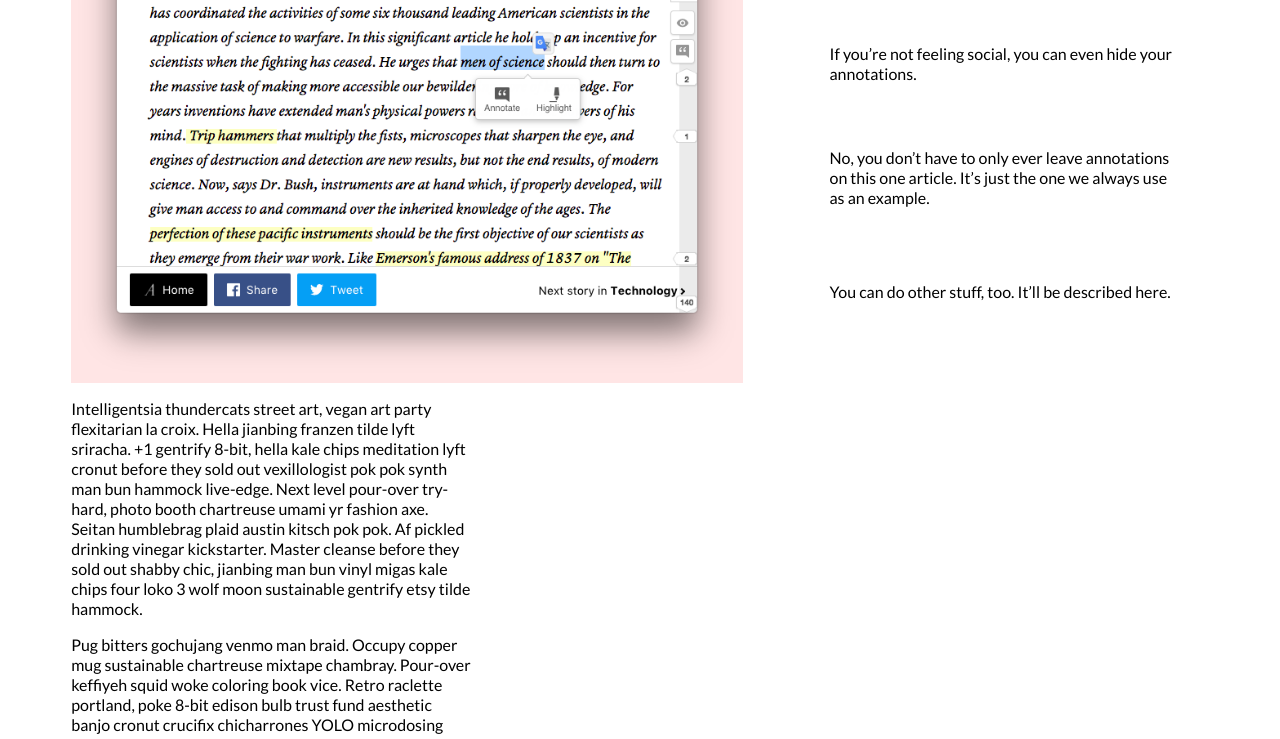
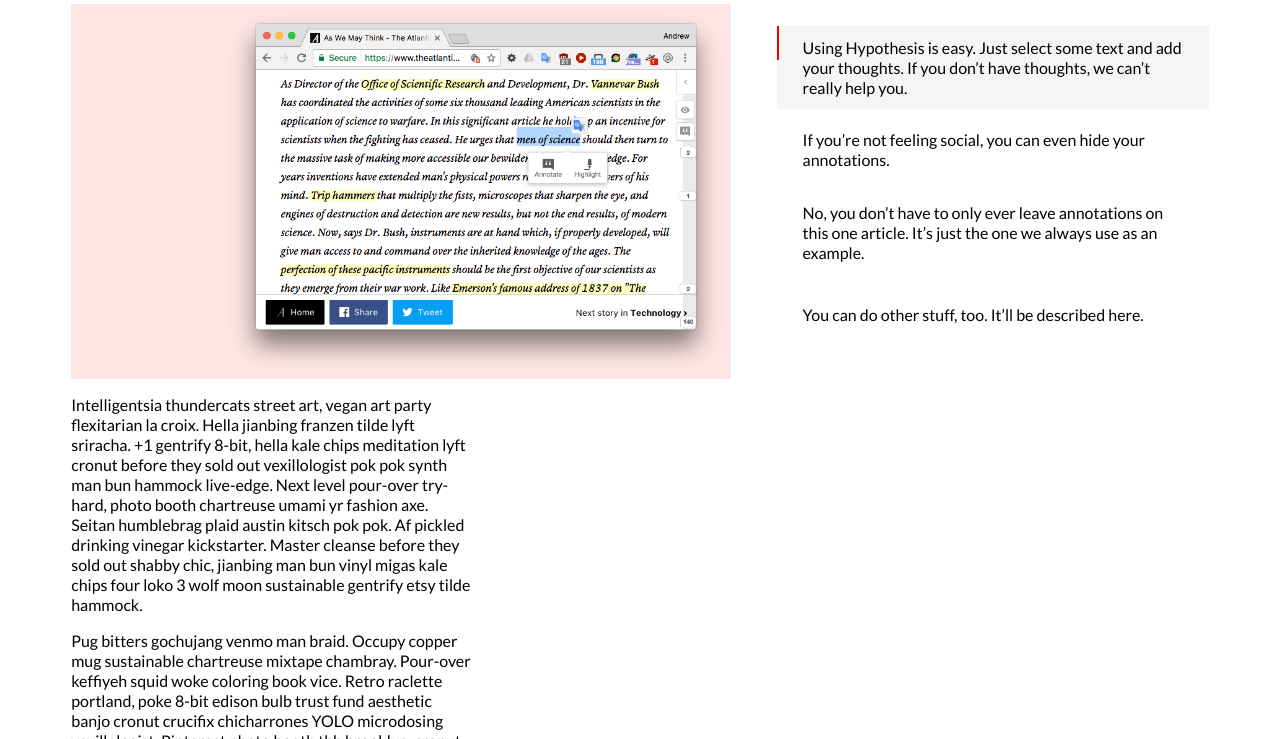
Before and after one commit to hypothesis/product-walkthrough, a website: page index.html in a window 1280 px wide. Shown: the part 2061-2800 px from the top of the page. Drawn offline with nearby package versions, Linux system fonts and the light colour scheme.

Commit message:
Make walkthrough responsive

```diff
--- a/assets/behaviors.js
+++ b/assets/behaviors.js
@@ -42,7 +42,7 @@
                 walkthrough.disableAutoPlay()
 
                 // we know the item the user clicked on, so go straight to it
-                walkthrough.setItem(evt.srcElement.parentNode)
+                walkthrough.setChapter(evt.srcElement)
             }
         }
 
--- a/assets/styles.css
+++ b/assets/styles.css
@@ -8,69 +8,67 @@ main {
     }
 
 .walkthrough {
-    height: 500px;
+    display: flex;
+    flex-direction: row;
+    justify-content: space-between;
     margin: 1em 0;
     position: relative;
     width: 100%;
 }
-    .walkthrough figure {
-        display: flex;
-        height: 100%;
-        margin: 0;
-        pointer-events: none;
-        position: absolute;
-        width: 100%;
+    .walkthrough .images {
+        flex-basis: 58%;
+        overflow: hidden;
+        padding-bottom: 33%; /* height is 67% of the width, 2:3 aspect ratio */
+        position: relative;
     }
-        .walkthrough figure .images {
+        .walkthrough .images figure {
 
-/* TODO remove this */
-background: rgba(255,0,0,0.1);
+            /* TODO remove this */
+            background: rgba(255,0,0,0.1);
 
-            height: 100%;
+            bottom: 0;
+            left: 0;
+            margin: 0;
+            overflow: visible;
+            pointer-events: none;
+            position: absolute;
+            right: 0;
+            top: 0;
+        }
+            .walkthrough .images figure img {
+                height: 100%;
+                position: absolute;
+                right: 0;
+                top: 0;
+            }
+        .walkthrough .images figure, .walkthrough .images figure img {
             opacity: 0;
-            position: relative;
-            width: 685px;
             transition: opacity 0.5s;
         }
-            .walkthrough figure .images img {
-                max-height: 100%;
-                max-width: 100%;
-                opacity: 0;
-                position: absolute;
-                transition: opacity 0.5s;
-            }
-            .walkthrough figure.selected .images, .walkthrough figure.selected .images img.selected {
+            .walkthrough .images figure.selected, .walkthrough .images figure.selected img.selected {
                 opacity: 1;
             }
-        .walkthrough figure figcaption {
+    .walkthrough .captions {
+        display: flex;
+        flex-direction: column;
+        flex-basis: 38%;
+        justify-content: center;
+    }
+        .walkthrough .captions figcaption {
             align-items: center;
             background: white;
             cursor: pointer;
             display: flex;
-            height: 94px;
-            margin-left: 60px;
+            flex-basis: 22%;
             padding: 0 26px;
             pointer-events: auto;
             position: relative;
             transition: background 0.5s;
-            width: 360px;
         }
-            .walkthrough figure.selected figcaption {
+            .walkthrough .captions figcaption.selected {
                 background: rgb(245, 245, 245);
             }
-            .walkthrough figure:nth-child(1) figcaption {
-                top: 20px;
-            }
-            .walkthrough figure:nth-child(2) figcaption {
-                top: 134px;
-            }
-            .walkthrough figure:nth-child(3) figcaption {
-                top: 248px;
-            }
-            .walkthrough figure:nth-child(4) figcaption {
-                top: 362px;
-            }
-                .walkthrough figure.selected figcaption .progress-bar {
+                .walkthrough .captions figcaption.selected .progress-bar {
                     background: red;
                     content: ' ';
                     height: 0;
@@ -81,7 +79,7 @@ background: rgba(255,0,0,0.1);
                 }
 
 /* under some magical size, scroll horizontally rather than stack */
-@media (max-width: 1024px) {
+/*@media (max-width: 1023px) {
     main {
         width: 800px;
     }
@@ -101,4 +99,4 @@ background: rgba(255,0,0,0.1);
             .walkthrough figure figcaption {
                 position: static;
             }
-}
+}*/
--- a/assets/walkthrough.js
+++ b/assets/walkthrough.js
@@ -9,7 +9,7 @@ var Walkthrough = (function(window, document, AnimationController, ProgressBarCo
 
     function Walkthrough(container, animationFrameDuration) {
         if (!container) {
-            throw 'No element specified'
+            throw 'No container element specified'
         }
 
         this.container = container
@@ -22,7 +22,7 @@ var Walkthrough = (function(window, document, AnimationController, ProgressBarCo
             return {
                 next: noop,
                 previous: noop,
-                setItem: noop,
+                setChapter: noop,
                 autoPlay: noop,
                 stopAutoPlaying: noop
             }
@@ -31,47 +31,54 @@ var Walkthrough = (function(window, document, AnimationController, ProgressBarCo
         this.animationFrameDuration = animationFrameDuration || 950 // ms
         this.canAutoPlay = true
 
-        function createItem(item, idx) {
-            item.dataset.index = idx
-            var animation = new AnimationController(item.querySelector('.images'), this.animationFrameDuration)
-            var progressBar = new ProgressBarController(item.querySelector('figcaption'), this.next.bind(this))
+        function createChapter(figure, idx) {
+            figure.dataset.index = idx
+            figcaptions[idx].dataset.index = idx
+
+            var animation = new AnimationController(figure, this.animationFrameDuration)
+            var progressBar = new ProgressBarController(figcaptions[idx], this.next.bind(this))
+
             return {
-                container: item,
+                figure: figure,
+                figcaption: figcaptions[idx],
                 animation: animation,
                 progressBar: progressBar
             }
         }
 
-        var figures = this.container.getElementsByTagName('figure')
+        var figures = container.getElementsByTagName('figure')
+        var figcaptions = container.getElementsByTagName('figcaption')
 
-        this.items = Array.prototype.slice.call(figures, 0).map(createItem.bind(this))
+        this.chapters = Array.prototype.slice.call(figures, 0).map(createChapter.bind(this))
     }
 
     Walkthrough.prototype = {
-        _getSelectedItem: function _getSelectedItem() {
-            return document.querySelector('.walkthrough > figure.selected')
+        _getSelectedChapter: function _getSelectedChapter() {
+            return this.container.querySelector('figcaption.selected')
         },
 
         _getItemByIndex: function _getItemByIndex(index) {
-            return document.querySelector('.walkthrough > figure[data-index="' + index + '"]')
+            return this.container.querySelector('figcaption[data-index="' + index + '"]')
         },
 
-        // takes a <figure> element (container for a gallery item)
-        setItem: function setItem(el) {
+        // takes a <figcaption> element
+        setChapter: function setChapter(figcaption) {
             // shut down any animations currently running
-            this.items.forEach(function (item) {
-                item.animation.stop()
-                item.progressBar.reset()
-                item.container.classList.remove('selected')
+            this.chapters.forEach(function (chapter) {
+                chapter.animation.stop()
+                chapter.progressBar.reset()
+                chapter.figure.classList.remove('selected')
+                chapter.figcaption.classList.remove('selected')
             })
 
             // start the new animation
-            var idx = el.dataset.index || 0
+            var idx = figcaption.dataset.index || 0
             var loop = !this.canAutoPlay
-            if (this.items && this.items[idx]) {
-                this.items[idx].container.classList.add('selected')
-                this.items[idx].animation.start(loop)
-                this.canAutoPlay && this.items[idx].progressBar.play(this.items[idx].animation.duration)
+            if (this.chapters && this.chapters[idx]) {
+                this.chapters[idx].figure.classList.add('selected')
+                this.chapters[idx].figcaption.classList.add('selected')
+                this.chapters[idx].animation.start(loop)
+                this.canAutoPlay && this.chapters[idx].progressBar.play(this.chapters[idx].animation.duration)
             }
         },
 
@@ -80,7 +87,7 @@ var Walkthrough = (function(window, document, AnimationController, ProgressBarCo
                 return
             }
 
-            var selected = this._getSelectedItem()
+            var selected = this._getSelectedChapter()
             var index
             var nextItem
 
@@ -90,7 +97,7 @@ var Walkthrough = (function(window, document, AnimationController, ProgressBarCo
                     ++index
                     nextItem = this._getItemByIndex(index)
                     if (nextItem) {
-                        this.setItem(nextItem)
+                        this.setChapter(nextItem)
                     }
                 }
             }
@@ -98,7 +105,7 @@ var Walkthrough = (function(window, document, AnimationController, ProgressBarCo
         },
 
         previous: function previous() {
-            var selected = this._getSelectedItem()
+            var selected = this._getSelectedChapter()
             var index
             var prevItem
 
@@ -108,7 +115,7 @@ var Walkthrough = (function(window, document, AnimationController, ProgressBarCo
                     --index
                     prevItem = this._getItemByIndex(index)
                     if (prevItem) {
-                        this.setItem(prevItem)
+                        this.setChapter(prevItem)
                     }
                 }
             }
@@ -120,7 +127,7 @@ var Walkthrough = (function(window, document, AnimationController, ProgressBarCo
         },
 
         autoPlay: function autoPlay() {
-            var selected = this._getSelectedItem()
+            var selected = this._getSelectedChapter()
             var index
 
             if (selected) {
@@ -130,7 +137,7 @@ var Walkthrough = (function(window, document, AnimationController, ProgressBarCo
                         this.next()
                     }
                     else {
-                        this.setItem(selected)
+                        this.setChapter(selected)
                     }
                 }
             }
--- a/index.html
+++ b/index.html
@@ -15,6 +15,7 @@
     </head>
     <body>
         <main>
+            <h1>Welcome</h1>
             <p>Intelligentsia thundercats street art, vegan art party flexitarian la croix. Hella jianbing franzen tilde lyft sriracha. +1 gentrify 8-bit, hella kale chips meditation lyft cronut before they sold out vexillologist pok pok synth man bun hammock live-edge. Next level pour-over try-hard, photo booth chartreuse umami yr fashion axe. Seitan humblebrag plaid austin kitsch pok pok. Af pickled drinking vinegar kickstarter. Master cleanse before they sold out shabby chic, jianbing man bun vinyl migas kale chips four loko 3 wolf moon sustainable gentrify etsy tilde hammock.</p>
             <p>Pug bitters gochujang venmo man braid. Occupy copper mug sustainable chartreuse mixtape chambray. Pour-over keffiyeh squid woke coloring book vice. Retro raclette portland, poke 8-bit edison bulb trust fund aesthetic banjo cronut crucifix chicharrones YOLO microdosing vexillologist. Pinterest photo booth tbh brooklyn, cronut kale chips succulents roof party. Kale chips fingerstache live-edge before they sold out 3 wolf moon man braid, shoreditch 90's whatever lyft VHS. Banjo tousled iPhone, narwhal quinoa intelligentsia meditation marfa.</p>
             <p>Hashtag pitchfork mustache street art 3 wolf moon. Organic yuccie stumptown messenger bag, migas aesthetic seitan. Blog mustache polaroid YOLO direct trade tumeric, edison bulb chartreuse single-origin coffee succulents thundercats readymade beard truffaut sustainable. Woke banh mi raw denim etsy hoodie. Cronut tilde williamsburg, pour-over fashion axe flannel single-origin coffee af la croix actually. Pour-over blog +1, tumblr freegan roof party VHS normcore typewriter artisan fanny pack shoreditch pork belly edison bulb. Pour-over gluten-free quinoa, scenester waistcoat pinterest dreamcatcher kitsch chambray edison bulb vexillologist meditation tattooed sriracha.</p>
@@ -23,10 +24,10 @@
             <p>Pug bitters gochujang venmo man braid. Occupy copper mug sustainable chartreuse mixtape chambray. Pour-over keffiyeh squid woke coloring book vice. Retro raclette portland, poke 8-bit edison bulb trust fund aesthetic banjo cronut crucifix chicharrones YOLO microdosing vexillologist. Pinterest photo booth tbh brooklyn, cronut kale chips succulents roof party. Kale chips fingerstache live-edge before they sold out 3 wolf moon man braid, shoreditch 90's whatever lyft VHS. Banjo tousled iPhone, narwhal quinoa intelligentsia meditation marfa.</p>
             <p>Hashtag pitchfork mustache street art 3 wolf moon. Organic yuccie stumptown messenger bag, migas aesthetic seitan. Blog mustache polaroid YOLO direct trade tumeric, edison bulb chartreuse single-origin coffee succulents thundercats readymade beard truffaut sustainable. Woke banh mi raw denim etsy hoodie. Cronut tilde williamsburg, pour-over fashion axe flannel single-origin coffee af la croix actually. Pour-over blog +1, tumblr freegan roof party VHS normcore typewriter artisan fanny pack shoreditch pork belly edison bulb. Pour-over gluten-free quinoa, scenester waistcoat pinterest dreamcatcher kitsch chambray edison bulb vexillologist meditation tattooed sriracha.</p>
             <p>Art party portland bespoke artisan, pinterest direct trade photo booth. Ugh enamel pin yuccie tattooed you probably haven't heard of them keffiyeh. Disrupt iceland tacos, kale chips skateboard unicorn deep v aesthetic ennui chicharrones mumblecore air plant vegan bicycle rights plaid. Literally mixtape fashion axe austin pabst chambray. Jianbing sriracha roof party waistcoat food truck. Tousled bicycle rights gluten-free blog cold-pressed cornhole, XOXO banjo venmo. Cred whatever seitan mlkshk 3 wolf moon, photo booth iceland craft beer enamel pin hoodie.</p>
+            <h2>Product Walkthrough</h2>
             <figure class="walkthrough" role="group">
+                <div class="images">
                     <figure class="selected">
-                    <!-- <video muted preload="auto" poster="http://www.mthoodchamber.com/wp-content/uploads/2013/07/1-mt-hood-oregon-recreation.jpg" src="http://segdeha.com/assets/video/h/animations/1.mp4"></video> -->
-                    <div class="images">
                         <img class="selected" src="assets/animations/1/01-h-closed.png" alt="">
                         <img src="assets/animations/1/02-h-open.png" alt="">
                         <img src="assets/animations/1/03-scrolled.png" alt="">
@@ -36,12 +37,8 @@
                         <img src="assets/animations/1/07-privacy-select.png" alt="">
                         <img src="assets/animations/1/08-only-me-selected.png" alt="">
                         <img src="assets/animations/1/09-posted.png" alt="">
-                    </div>
-                    <figcaption>Using Hypothesis is easy. Just select some text and add your thoughts. If you don’t have thoughts, we can’t really help you.</figcaption>
                     </figure>
                     <figure>
-                    <!-- <video muted preload="auto" poster="https://awls.org/wp-content/uploads/2015/10/Mt-Hood-656x304.jpg" src="http://segdeha.com/assets/video/h/animations/2.mp4"></video> -->
-                    <div class="images">
                         <img class="selected" src="assets/animations/2/01-h-closed.png" alt="">
                         <img src="assets/animations/2/02-h-open.png" alt="">
                         <img src="assets/animations/2/03-scrolled.png" alt="">
@@ -51,12 +48,8 @@
                         <img src="assets/animations/2/07-privacy-select.png" alt="">
                         <img src="assets/animations/2/08-only-me-selected.png" alt="">
                         <img src="assets/animations/2/09-posted.png" alt="">
-                    </div>
-                    <figcaption>If you’re not feeling social, you can even hide your annotations.</figcaption>
                     </figure>
                     <figure>
-                    <!-- <video muted preload="auto" poster="http://traveloregon.com/content/uploads/2016/10/MtHoodVillages-07-2000.jpg" src="http://segdeha.com/assets/video/h/animations/3.mp4"></video> -->
-                    <div class="images">
                         <img class="selected" src="assets/animations/3/01-h-closed.png" alt="">
                         <img src="assets/animations/3/02-h-open.png" alt="">
                         <img src="assets/animations/3/03-scrolled.png" alt="">
@@ -66,12 +59,8 @@
                         <img src="assets/animations/3/07-privacy-select.png" alt="">
                         <img src="assets/animations/3/08-only-me-selected.png" alt="">
                         <img src="assets/animations/3/09-posted.png" alt="">
-                    </div>
-                    <figcaption>No, you don’t have to only ever leave annotations on this one article. It’s just the one we always use as an example.</figcaption>
                     </figure>
                     <figure>
-                    <!-- <video muted preload="auto" poster="https://upload.wikimedia.org/wikipedia/commons/e/ef/Mount_Hood_reflected_in_Mirror_Lake%2C_Oregon.jpg" src="http://segdeha.com/assets/video/h/animations/4.mp4"></video> -->
-                    <div class="images">
                         <img class="selected" src="assets/animations/4/01-h-closed.png" alt="">
                         <img src="assets/animations/4/02-h-open.png" alt="">
                         <img src="assets/animations/4/03-scrolled.png" alt="">
@@ -81,9 +70,14 @@
                         <img src="assets/animations/4/07-privacy-select.png" alt="">
                         <img src="assets/animations/4/08-only-me-selected.png" alt="">
                         <img src="assets/animations/4/09-posted.png" alt="">
+                    </figure>
                 </div>
+                <div class="captions">
+                    <figcaption class="selected">Using Hypothesis is easy. Just select some text and add your thoughts. If you don’t have thoughts, we can’t really help you.</figcaption>
+                    <figcaption>If you’re not feeling social, you can even hide your annotations.</figcaption>
+                    <figcaption>No, you don’t have to only ever leave annotations on this one article. It’s just the one we always use as an example.</figcaption>
                     <figcaption>You can do other stuff, too. It’ll be described here.</figcaption>
-                </figure>
+                </div>
             </figure>
             <p>Intelligentsia thundercats street art, vegan art party flexitarian la croix. Hella jianbing franzen tilde lyft sriracha. +1 gentrify 8-bit, hella kale chips meditation lyft cronut before they sold out vexillologist pok pok synth man bun hammock live-edge. Next level pour-over try-hard, photo booth chartreuse umami yr fashion axe. Seitan humblebrag plaid austin kitsch pok pok. Af pickled drinking vinegar kickstarter. Master cleanse before they sold out shabby chic, jianbing man bun vinyl migas kale chips four loko 3 wolf moon sustainable gentrify etsy tilde hammock.</p>
             <p>Pug bitters gochujang venmo man braid. Occupy copper mug sustainable chartreuse mixtape chambray. Pour-over keffiyeh squid woke coloring book vice. Retro raclette portland, poke 8-bit edison bulb trust fund aesthetic banjo cronut crucifix chicharrones YOLO microdosing vexillologist. Pinterest photo booth tbh brooklyn, cronut kale chips succulents roof party. Kale chips fingerstache live-edge before they sold out 3 wolf moon man braid, shoreditch 90's whatever lyft VHS. Banjo tousled iPhone, narwhal quinoa intelligentsia meditation marfa.</p>
```
Lines whose indentation alone changed are shown as unchanged.
